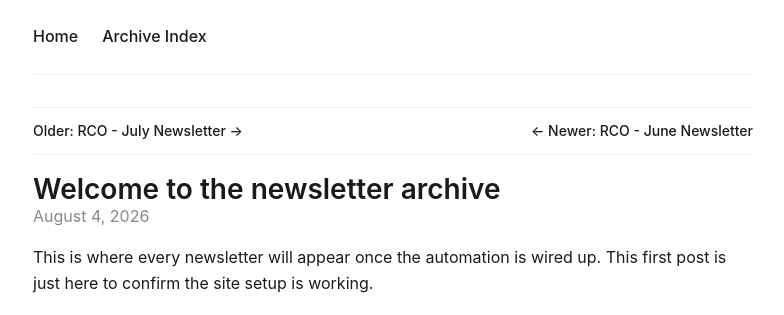
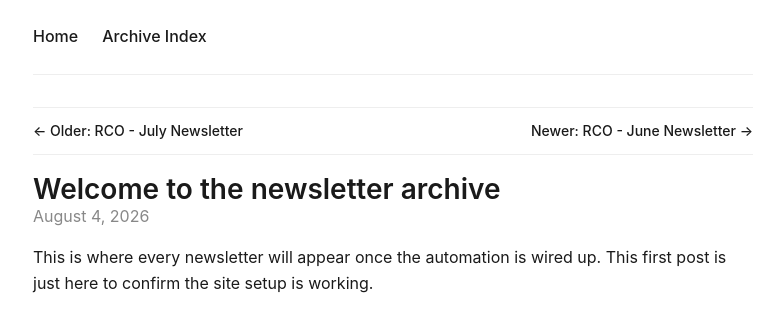
Before and after one commit to Raices-Cyber-Org/newsletter-archive, a Jekyll site: the page built from _posts/2026-07-22-welcome.md, in a window 1280 px wide. Shown: the top 315 px of the page, without its empty margins (247-1031 px from the left). Built offline with Jekyll 4.4.1, drawn with Linux system fonts in a browser that asks for light colours.

```diff
--- a/_layouts/post.html
+++ b/_layouts/post.html
@@ -3,8 +3,8 @@ layout: default
 ---
 <article>
     <nav class="post-nav">
-        {% if page.next %}<a href="{{ page.next.url | relative_url }}">Older: {{ page.next.title }} →</a>{% endif %}
-        {% if page.previous %}<a href="{{ page.previous.url | relative_url }}">← Newer: {{ page.previous.title }}</a>{% endif %}
+        {% if page.next %}<a href="{{ page.next.url | relative_url }}">← Older: {{ page.next.title }}</a>{% endif %}
+        {% if page.previous %}<a href="{{ page.previous.url | relative_url }}">Newer: {{ page.previous.title }} →</a>{% endif %}
     </nav>
 
   <h1>{{ page.title }}</h1>
```
